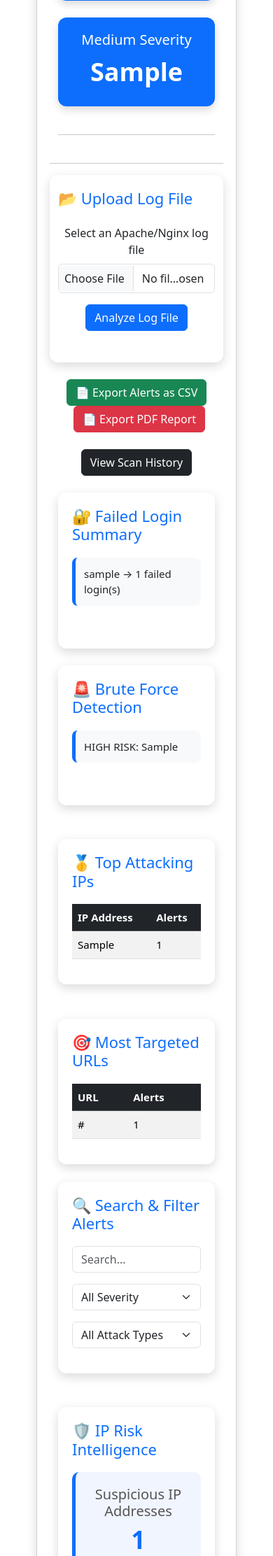
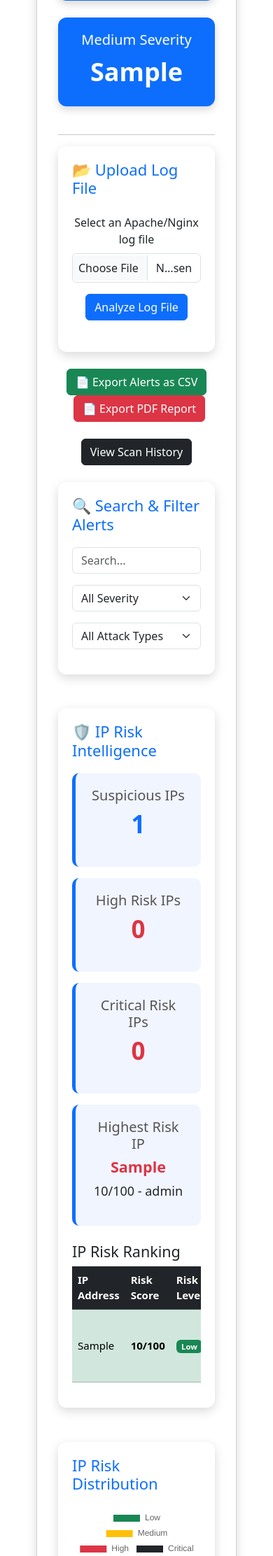
Before and after one commit to sourav2442/LogLens, a Flask app: template app/templates/index.html in a window 390 px wide. Shown: the part 830-3054 px from the top of the page at 70% size. Run offline with Flask 3, Linux system fonts and the light colour scheme; the template is opened without the code that fills it: most values are stand-ins (such as "Sample title", 1, 10 or a date in 2020).

Commit message:
Day 4: Improved IP risk intelligence dashboard

```diff
--- a/app/templates/index.html
+++ b/app/templates/index.html
@@ -5,7 +5,7 @@
     <meta charset="UTF-8">
     <meta name="viewport" content="width=device-width, initial-scale=1.0">
 
-    <title>LogLens</title>
+    <title>LogLens 2.0</title>
 
     <link rel="stylesheet" href="{{ url_for('static', filename='css/style.css') }}">
     <link href="https://cdn.jsdelivr.net/npm/bootstrap@5.3.3/dist/css/bootstrap.min.css" rel="stylesheet">
@@ -19,6 +19,7 @@
 
     <div class="card">
 
+        <!-- Header -->
         <div class="text-center mb-4">
 
             <h1 class="display-4">🛡️ LogLens</h1>
@@ -70,10 +71,7 @@
 
         <hr>
 
-        <div class="row mt-4">
-
-<hr>
-
+        <!-- Upload Log File -->
         <div class="panel mb-4">
 
             <h2>📂 Upload Log File</h2>
@@ -101,6 +99,7 @@
 
         </div>
 
+        <!-- Export Buttons -->
         <div class="text-center mb-4">
 
             <a href="/export/csv" class="btn btn-success">
@@ -112,6 +111,8 @@
             </a>
 
         </div>
+
+        <!-- Scan History -->
         <div class="text-center mb-4">
 
             <a href="/history" class="btn btn-dark">
@@ -120,92 +121,7 @@
 
         </div>
 
-    <!-- Failed Login Summary -->
-    <div class="col-lg-6 mb-4">
-        <div class="panel">
-            <h2>🔐 Failed Login Summary</h2>
-
-            <ul>
-            {% for ip, count in failed_logins.items() %}
-                <li>{{ ip }} → {{ count }} failed login(s)</li>
-            {% endfor %}
-            </ul>
-        </div>
-    </div>
-
-    <!-- Brute Force Detection -->
-    <div class="col-lg-6 mb-4">
-        <div class="panel">
-            <h2>🚨 Brute Force Detection</h2>
-
-            <ul>
-            {% for ip in brute_force_ips %}
-                <li>HIGH RISK: {{ ip }}</li>
-            {% endfor %}
-            </ul>
-        </div>
-    </div>
-
-</div>
-
-<div class="panel mt-4">
-
-    <h2>🥇 Top Attacking IPs</h2>
-
-    <table class="table table-striped">
-
-        <thead class="table-dark">
-            <tr>
-                <th>IP Address</th>
-                <th>Alerts</th>
-            </tr>
-        </thead>
-
-        <tbody>
-
-        {% for ip, count in top_ips.items() %}
-
-        <tr>
-            <td>{{ ip }}</td>
-            <td>{{ count }}</td>
-        </tr>
-
-        {% endfor %}
-
-        </tbody>
-
-    </table>
-
-</div><div class="panel mt-4">
-
-    <h2>🎯 Most Targeted URLs</h2>
-
-    <table class="table table-striped">
-
-        <thead class="table-dark">
-            <tr>
-                <th>URL</th>
-                <th>Alerts</th>
-            </tr>
-        </thead>
-
-        <tbody>
-
-        {% for url, count in top_urls.items() %}
-
-        <tr>
-            <td>{{ url }}</td>
-            <td>{{ count }}</td>
-        </tr>
-
-        {% endfor %}
-
-        </tbody>
-
-    </table>
-
-</div>
-
+        <!-- Search and Filter Alerts -->
         <div class="panel mb-4">
 
             <h2>🔍 Search & Filter Alerts</h2>
@@ -213,15 +129,18 @@
             <div class="row">
 
                 <div class="col-md-4 mb-3">
+
                     <input
                         type="text"
                         id="searchInput"
                         class="form-control"
                         placeholder="Search..."
                     >
+
                 </div>
 
                 <div class="col-md-4 mb-3">
+
                     <select id="severityFilter" class="form-select">
 
                         <option value="">All Severity</option>
@@ -229,9 +148,11 @@
                         <option value="medium">Medium</option>
 
                     </select>
+
                 </div>
 
                 <div class="col-md-4 mb-3">
+
                     <select id="typeFilter" class="form-select">
 
                         <option value="">All Attack Types</option>
@@ -242,46 +163,98 @@
                         <option>Directory Traversal</option>
 
                     </select>
+
                 </div>
 
             </div>
 
         </div>
 
-<!-- IP Risk Scoring Dashboard -->
-
+        <!-- IP Risk Intelligence Dashboard -->
         <div class="panel mt-4">
 
             <h2>🛡️ IP Risk Intelligence</h2>
 
+            <!-- Calculate Risk Counts -->
+            {% set high_risk_count = ip_risk_scores | selectattr("risk_level", "equalto", "High") | list | length %}
+
+            {% set critical_risk_count = ip_risk_scores | selectattr("risk_level", "equalto", "Critical") | list | length %}
+
+            <!-- Risk Summary Cards -->
             <div class="row g-3 mb-4">
 
-        <div class="col-md-6">
+                <!-- Total Suspicious IPs -->
+                <div class="col-md-3">
+
                     <div class="risk-summary">
-                <h5>Suspicious IP Addresses</h5>
+
+                        <h5>Suspicious IPs</h5>
 
                         <h2>{{ ip_risk_scores|length }}</h2>
-            </div>
+
                     </div>
 
-        <div class="col-md-6">
+                </div>
+
+                <!-- High Risk IPs -->
+                <div class="col-md-3">
+
                     <div class="risk-summary">
+
+                        <h5>High Risk IPs</h5>
+
+                        <h2 class="text-danger">
+                            {{ high_risk_count }}
+                        </h2>
+
+                    </div>
+
+                </div>
+
+                <!-- Critical Risk IPs -->
+                <div class="col-md-3">
+
+                    <div class="risk-summary">
+
+                        <h5>Critical Risk IPs</h5>
+
+                        <h2 class="text-danger">
+                            {{ critical_risk_count }}
+                        </h2>
+
+                    </div>
+
+                </div>
+
+                <!-- Highest Risk IP -->
+                <div class="col-md-3">
+
+                    <div class="risk-summary">
+
                         <h5>Highest Risk IP</h5>
 
                         {% if ip_risk_scores %}
+
                             <h4>{{ ip_risk_scores[0].ip }}</h4>
+
                             <p>
                                 {{ ip_risk_scores[0].score }}/100
                                 - {{ ip_risk_scores[0].risk_level }}
                             </p>
+
                         {% else %}
+
                             <p>No suspicious IP detected</p>
+
                         {% endif %}
-            </div>
+
                     </div>
 
                 </div>
 
+            </div>
+
+            <!-- IP Risk Ranking -->
             <h4>IP Risk Ranking</h4>
 
             <div class="table-responsive">
@@ -289,6 +262,7 @@
                 <table class="table table-hover align-middle">
 
                     <thead class="table-dark">
+
                         <tr>
                             <th>IP Address</th>
                             <th>Risk Score</th>
@@ -296,14 +270,27 @@
                             <th>Alerts</th>
                             <th>Failed Logins</th>
                             <th>Attack Types</th>
+                            <th>Risk Reasons</th>
                         </tr>
+
                     </thead>
 
                     <tbody>
 
                         {% for item in ip_risk_scores %}
 
-                <tr>
+                        <!-- Color-coded Risk Rows -->
+                        <tr class="
+                            {% if item.risk_level == 'Critical' %}
+                                table-dark
+                            {% elif item.risk_level == 'High' %}
+                                table-danger
+                            {% elif item.risk_level == 'Medium' %}
+                                table-warning
+                            {% else %}
+                                table-success
+                            {% endif %}
+                        ">
 
                             <td>{{ item.ip }}</td>
 
@@ -314,16 +301,28 @@
                             <td>
 
                                 {% if item.risk_level == "Critical" %}
-                            <span class="badge bg-dark">Critical</span>
+
+                                    <span class="badge bg-dark">
+                                        Critical
+                                    </span>
 
                                 {% elif item.risk_level == "High" %}
-                            <span class="badge bg-danger">High</span>
+
+                                    <span class="badge bg-danger">
+                                        High
+                                    </span>
 
                                 {% elif item.risk_level == "Medium" %}
-                            <span class="badge bg-warning text-dark">Medium</span>
+
+                                    <span class="badge bg-warning text-dark">
+                                        Medium
+                                    </span>
 
                                 {% else %}
-                            <span class="badge bg-success">Low</span>
+
+                                    <span class="badge bg-success">
+                                        Low
+                                    </span>
 
                                 {% endif %}
 
@@ -337,14 +336,39 @@
                                 {{ item.attack_types | join(", ") }}
                             </td>
 
+                            <!-- Risk Reasons -->
+                            <td>
+
+                                {% if item.reasons %}
+
+                                    <ul class="mb-0">
+
+                                        {% for reason in item.reasons %}
+
+                                            <li>{{ reason }}</li>
+
+                                        {% endfor %}
+
+                                    </ul>
+
+                                {% else %}
+
+                                    No details available
+
+                                {% endif %}
+
+                            </td>
+
                         </tr>
 
                         {% else %}
 
                         <tr>
-                    <td colspan="6" class="text-center">
+
+                            <td colspan="7" class="text-center">
                                 No suspicious IP addresses found.
                             </td>
+
                         </tr>
 
                         {% endfor %}
@@ -358,30 +382,34 @@
         </div>
 
         <!-- IP Risk Distribution Chart -->
-
         <div class="panel mt-4">
 
             <h2>IP Risk Distribution</h2>
 
             <div class="chart-container">
+
                 <canvas id="riskChart"></canvas>
+
             </div>
 
         </div>
 
-        <!-- Recent Alerts -->
+        <!-- Recent Security Alerts -->
         <div class="panel mt-4">
+
             <h2>🚨 Recent Security Alerts</h2>
 
             <table id="alertsTable" class="table table-striped table-hover align-middle">
 
                 <thead class="table-dark">
+
                     <tr>
                         <th>Severity</th>
                         <th>Attack Type</th>
                         <th>IP Address</th>
                         <th>URL</th>
                     </tr>
+
                 </thead>
 
                 <tbody>
@@ -391,11 +419,21 @@
                     <tr class="alert-row">
 
                         <td>
+
                             {% if alert.severity == "High" %}
-                            <span class="badge bg-danger">High</span>
+
+                                <span class="badge bg-danger">
+                                    High
+                                </span>
+
                             {% else %}
-                            <span class="badge bg-warning text-dark">Medium</span>
+
+                                <span class="badge bg-warning text-dark">
+                                    Medium
+                                </span>
+
                             {% endif %}
+
                         </td>
 
                         <td>{{ alert.type }}</td>
@@ -417,24 +455,34 @@
         <!-- Charts -->
         <div class="row mt-4">
 
+            <!-- Status Code Distribution -->
             <div class="col-lg-6 mb-4">
+
                 <div class="panel">
+
                     <h2>Status Code Distribution</h2>
 
                     <div class="chart-container">
+
                         <canvas id="statusChart"></canvas>
-            </div>
-        </div>
+
                     </div>
 
+                </div>
+
+            </div>
+
+            <!-- Attack Summary -->
             <div class="col-lg-6 mb-4">
+
                 <div class="panel">
+
                     <h2>Attack Summary</h2>
 
                     <div class="chart-container">
+
                         <canvas id="attackChart"></canvas>
-            </div>
-        </div>
+
                     </div>
 
                 </div>
@@ -443,33 +491,52 @@
 
         </div>
 
-<!-- Pass Flask data to JavaScript -->
+    </div>
+
+</div>
+
+<!-- Pass Flask Data to JavaScript -->
 <script>
+
     const statusData = JSON.parse('{{ status_counts | tojson }}');
+
     const attackData = JSON.parse('{{ attack_summary | tojson | safe }}');
+
     const riskData = JSON.parse('{{ ip_risk_scores | tojson }}');
 
+    // Calculate IP Risk Distribution
     const riskLevels = {
+
         Low: 0,
         Medium: 0,
         High: 0,
         Critical: 0
+
     };
 
     riskData.forEach(item => {
+
         if (riskLevels[item.risk_level] !== undefined) {
+
             riskLevels[item.risk_level]++;
+
         }
+
     });
 
+    // Risk Distribution Doughnut Chart
     new Chart(document.getElementById("riskChart"), {
+
         type: "doughnut",
 
         data: {
+
             labels: Object.keys(riskLevels),
 
             datasets: [{
+
                 label: "IP Addresses",
+
                 data: Object.values(riskLevels),
 
                 backgroundColor: [
@@ -478,18 +545,28 @@
                     "#dc3545",
                     "#212529"
                 ]
+
             }]
+
         },
 
         options: {
+
             responsive: true,
+
             maintainAspectRatio: false
+
         }
+
     });
+
 </script>
 
+<!-- External JavaScript Files -->
 <script src="{{ url_for('static', filename='js/charts.js') }}"></script>
+
 <script src="{{ url_for('static', filename='js/search.js') }}"></script>
 
 </body>
+
 </html>
--- a/database/scan_storage.py
+++ b/database/scan_storage.py
@@ -12,7 +12,6 @@
     # Get analysis results
     alerts = results.get("alerts", [])
     ip_risks = results.get("ip_risk_scores", [])
-    failed_logins = results.get("failed_logins", {})
 
     # Store scan information
     scan_data = {
@@ -42,7 +41,7 @@
 
         db.alerts.insert_many(alert_documents)
 
-    # Store IP risk scores
+    # Store detailed IP risk intelligence
     if ip_risks:
         risk_documents = []
 
@@ -55,6 +54,7 @@
                 "alert_count": risk.get("alert_count"),
                 "failed_logins": risk.get("failed_logins"),
                 "attack_types": risk.get("attack_types", []),
+                "reasons": risk.get("reasons", []),
                 "scan_date": scan_date
             })
 
```
Lines whose indentation alone changed are shown as unchanged.
